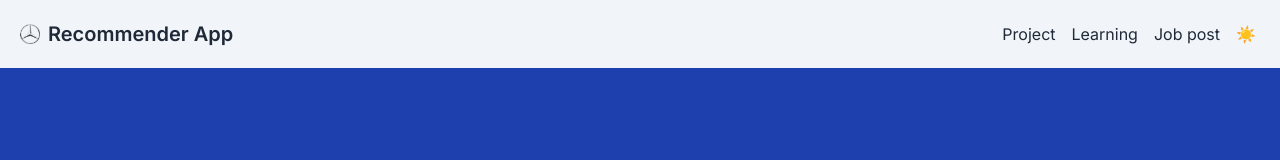
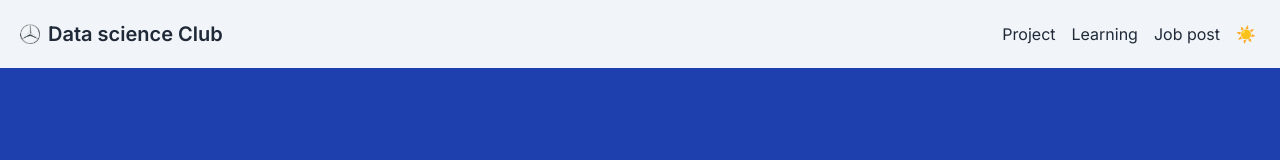
Before and after one commit to Ashish-100-tiwari/datascienceclub, a Next.js app: page / in a window 1280 px wide. Shown: the top 160 px of the page. Built offline with nearby package versions, Linux system fonts and the light colour scheme.

Commit message:
meta-data-change

```diff
--- a/src/app/layout.js
+++ b/src/app/layout.js
@@ -4,8 +4,8 @@ import "./globals.css";
 const inter = Inter({ subsets: ["latin"] });
 
 export const metadata = {
-  title: "Create Next App",
-  description: "Generated by create next app",
+  title: "Data Science Club",
+  description: "Data science Club for creating Data Scientist",
 };
 
 export default function RootLayout({ children }) {
--- a/src/components/navbar/nav.jsx
+++ b/src/components/navbar/nav.jsx
@@ -19,7 +19,7 @@ const Navbar = ({ darkMode, setDarkMode }) => {
       <div className="flex items-center">
         <div className="flex items-center">
           <Link href={"/"}><Image src="/mlogo.png"  width={20} height={20} alt="Logo" /></Link>
-          <Link href={"/"}><h1 className="text-xl font-semibold ml-2">Recommender App</h1></Link>
+          <Link href={"/"}><h1 className="text-xl font-semibold ml-2">Data science Club</h1></Link>
         </div>
       </div>
 
```
